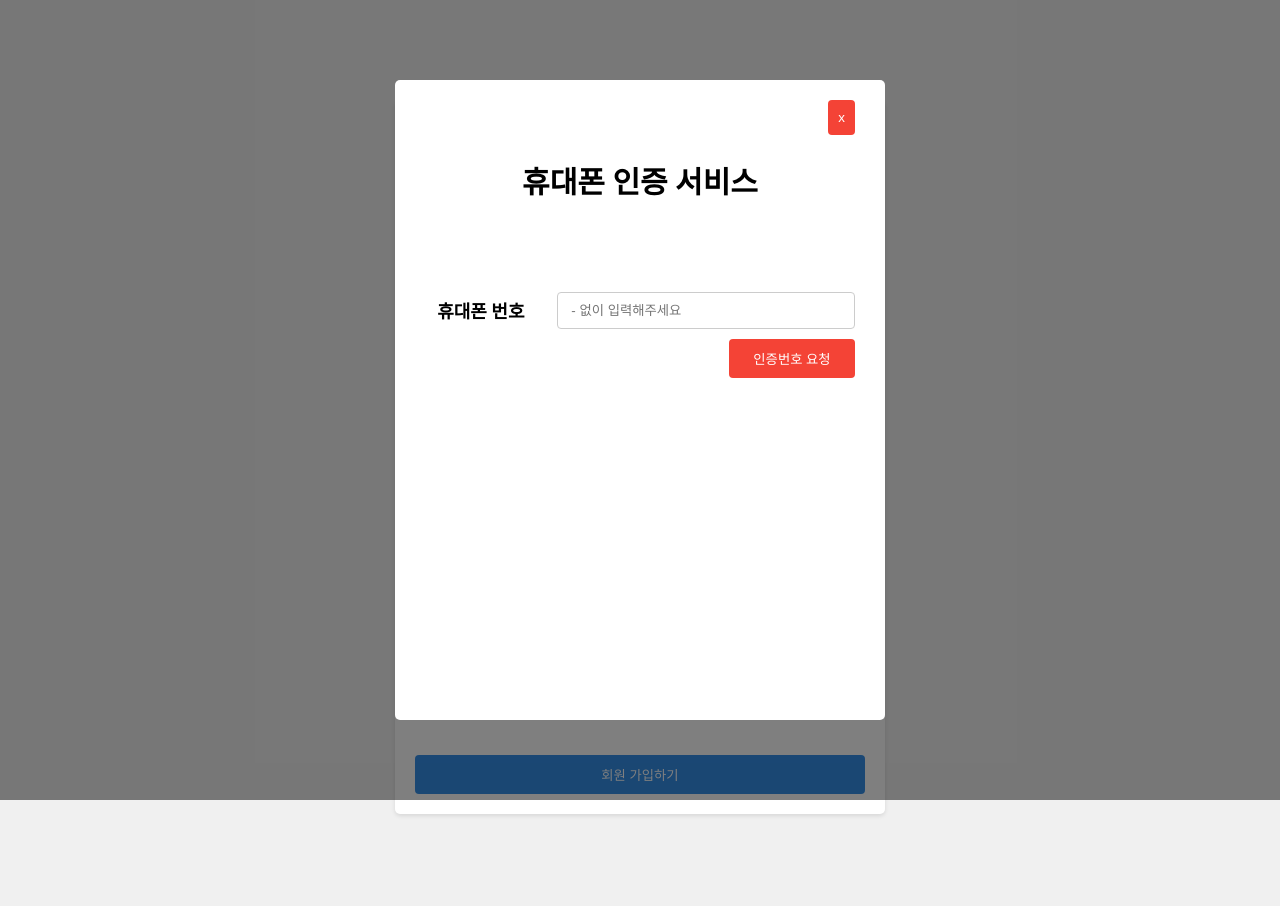
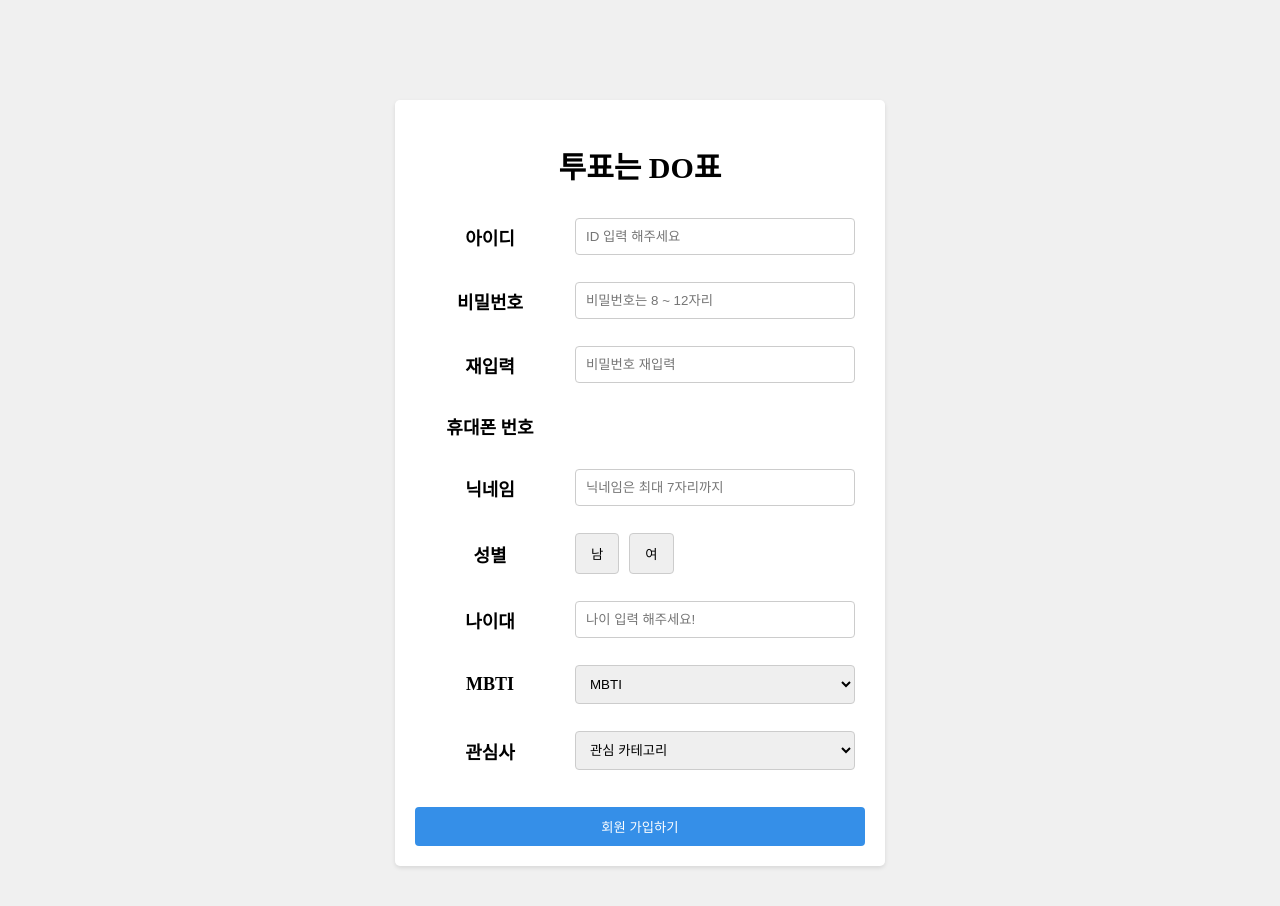
Before and after one commit to NangManBo/Capstone_React, a React (Create React App) app: page /signup in a window 1280 px wide. Shown: the top 906 px of the page. Built offline with nearby package versions, Linux system fonts and the light colour scheme.

Commit message:
회원가입 관심카테고리 추가

```diff
--- a/src/Capstone_Web_Page/pages/SignUp_Page.web.js
+++ b/src/Capstone_Web_Page/pages/SignUp_Page.web.js
@@ -5,7 +5,9 @@ import PhoneAuthenticationModal from '../modals/PhoneAuthentication_modal'; //
 import './styles/signup_style.css';
 function SignUpPage() {
   const [showPhoneAuthModal, setShowPhoneAuthModal] =
-    useState(true);
+    useState(false);
+  const [favoriteCategory, setFavoriteCategory] =
+    useState('');
   const [id, setId] = useState('');
   const [password, setPassword] = useState('');
   const [passwordCheck, setPasswordCheck] = useState('');
@@ -44,6 +46,19 @@ function SignUpPage() {
     { label: 'ESTP', value: 'ESTP' },
     { label: 'ESTJ', value: 'ESTJ' },
   ];
+  const favoriteCategorys = [
+    { label: '정치', value: '정치' },
+    { label: '경제', value: '경제' },
+    { label: '스포츠', value: '스포츠' },
+    { label: '문화와 예술', value: '문화와 예술' },
+    { label: '애완동물', value: '애완동물' },
+    { label: '시사', value: '시사' },
+    { label: '요리', value: '요리' },
+  ];
+  const placeholder1 = {
+    label: '관심 카테고리',
+    value: null,
+  };
 
   const handleIdChange = (text) => {
     // 정규표현식을 사용하여 영어 대문자, 한글 여부 체크
@@ -275,6 +290,26 @@ function SignUpPage() {
             ))}
           </select>
         </div>
+        <div className="form-group">
+          <label className="label">관심사</label>
+          <select
+            className="mbti"
+            value={favoriteCategory}
+            onChange={(e) =>
+              setFavoriteCategory(e.target.value)
+            }
+          >
+            <option value="">{placeholder1.label}</option>
+            {favoriteCategorys.map((option) => (
+              <option
+                key={option.value}
+                value={option.value}
+              >
+                {option.label}
+              </option>
+            ))}
+          </select>
+        </div>
         <button
           className="signup-button"
           onClick={handleSignUp}
--- a/src/Capstone_Web_Page/pages/styles/signup_style.css
+++ b/src/Capstone_Web_Page/pages/styles/signup_style.css
@@ -13,7 +13,7 @@
 .title {
   font-size: 30px;
   font-weight: bold;
-  margin-bottom: 10%;
+  margin-bottom: 7%;
   margin-top: 5%;
   text-align: center;
 }
```
